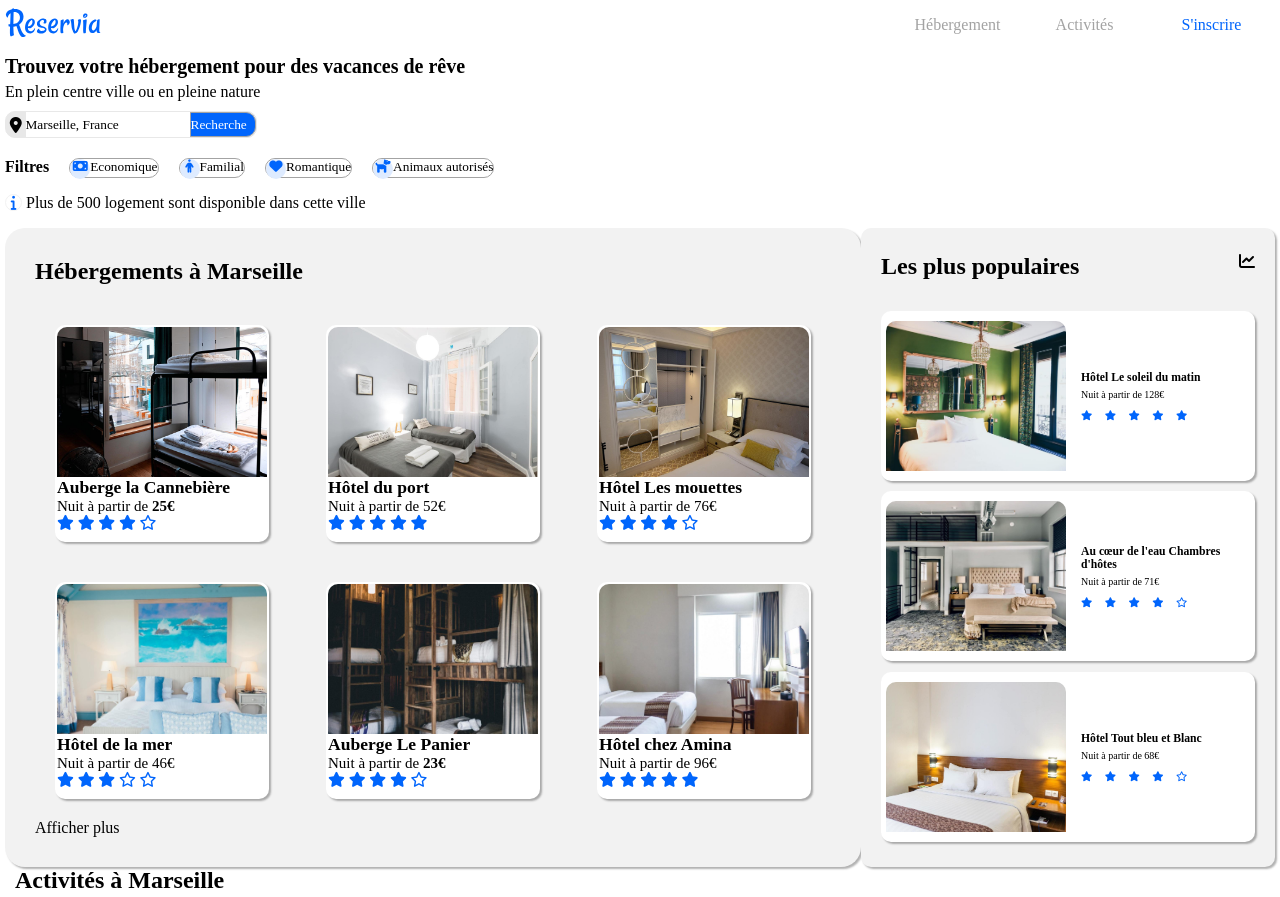
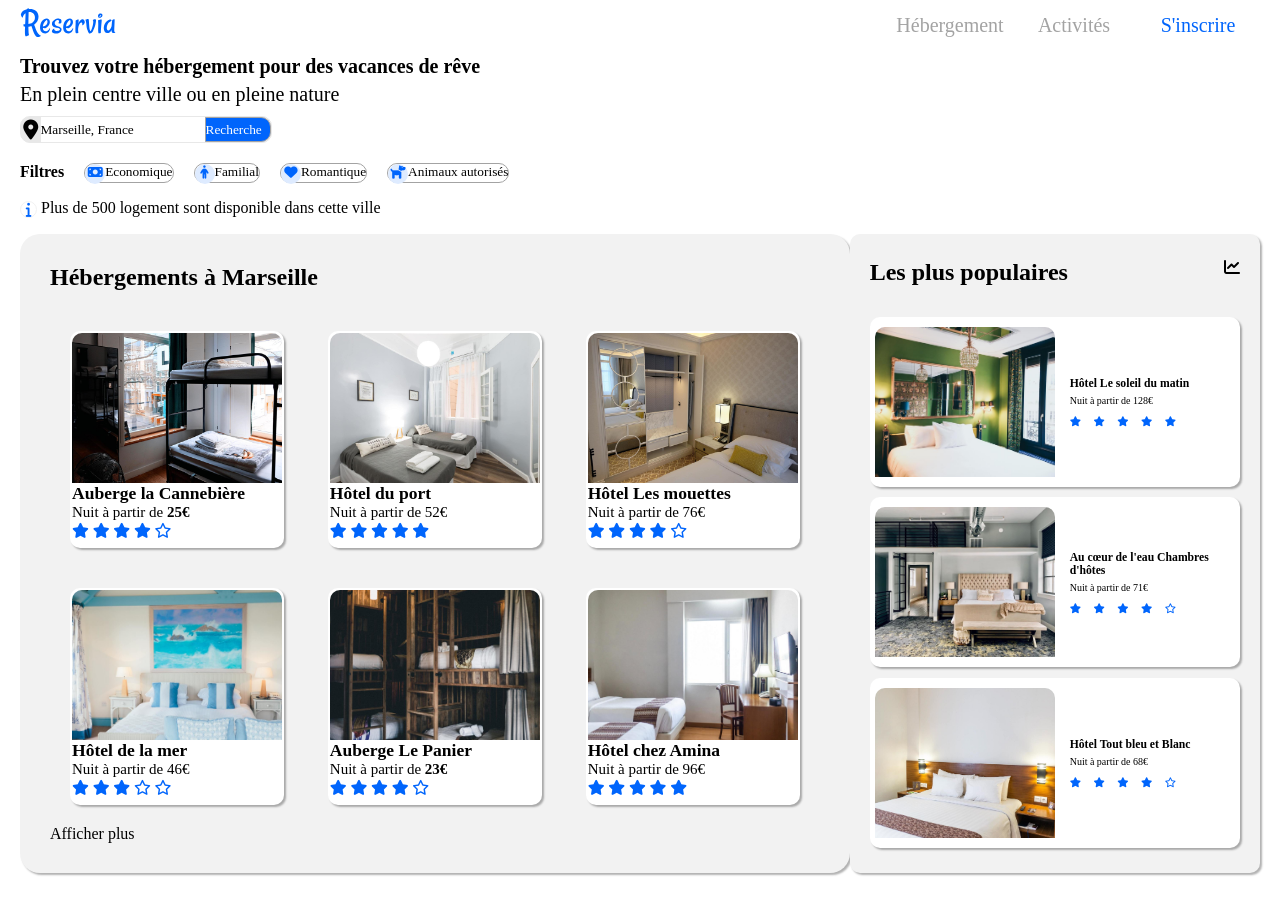
Before and after one commit to WillDMR/HTML-CSS-Evaluation, a plain HTML site: page index.html in a window 1280 px wide. Shown: the top 897 px of the page. Drawn offline with Linux system fonts and the light colour scheme; a web font is replaced by a local one.

Commit message:
Taille header

```diff
--- a/main.css
+++ b/main.css
@@ -10,9 +10,17 @@
 body{
     margin : 0px;
 }
-
+i{
+    vertical-align: middle;
+}
 header, .main, footer{
     padding: 5px;
+    padding-left:20px ;
+    padding-right: 20px;
+}
+
+header{
+    font-size: 20px;
 }
 
 /* Navigation + Nom de la page*/
@@ -287,6 +295,10 @@ button div{
 }
 
 /* Activités */
+.activités{
+    margin-top: 50px;
+}
+
 .img-activités{
     display: flex;
     justify-content: space-between;
```
Also changed, not shown: index.html (+0 -1 lines).
